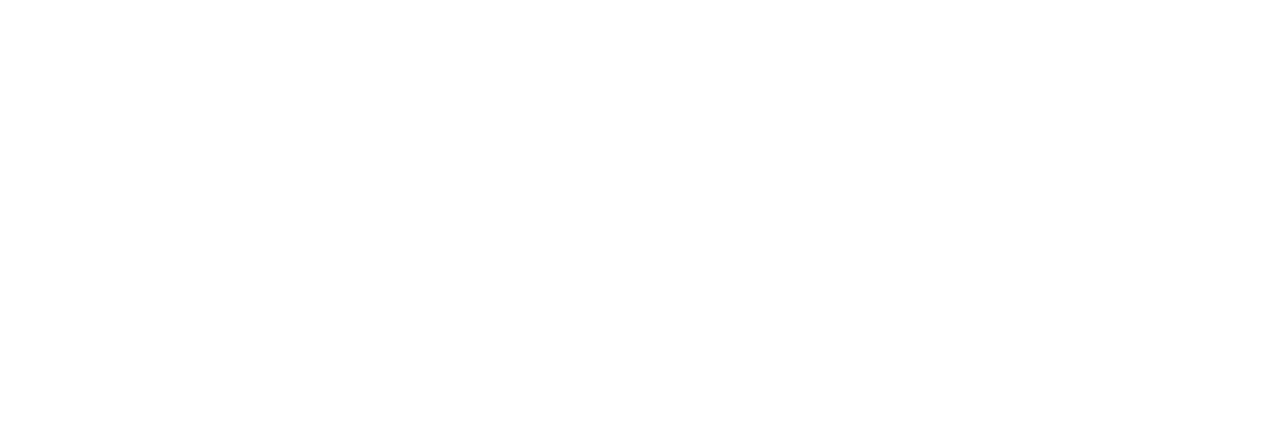
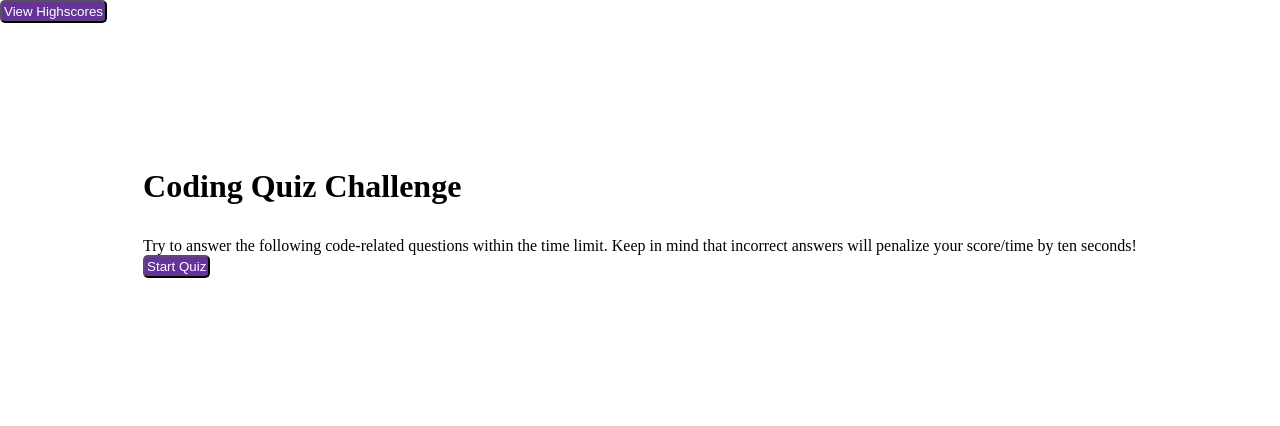
Before and after one commit to MaxKottong/Coding-Quiz, a plain HTML site: page index.html in a window 1280 px wide. Drawn offline with Linux system fonts and the light colour scheme.

Commit message:
Added initial header and body elements for homepage, as well as some styling to them

```diff
--- a/assets/css/style.css
+++ b/assets/css/style.css
@@ -1,3 +1,29 @@
-body
-{
+* {
+    box-sizing: border-box;
+    margin: 0;
+    padding: 0;
 }
+
+.container {
+    width: 100vw;
+    height: 50vh;
+    display: flex;
+    justify-content: center;
+    align-items: center;
+    max-width: 80rem;
+    margin: 0 auto;
+    padding: 2rem;
+}
+
+h1 {
+    font-size: 32px;
+    margin-bottom: 2rem;
+}
+
+.btn {
+    background-color: rebeccapurple;
+    color: white;
+    text-decoration: none;
+    padding: 2px;
+    border-radius: 5px;
+}
--- a/assets/js/script.js
+++ b/assets/js/script.js
@@ -1 +1,27 @@
-// JavaScript source code
+var questions = [
+    {
+        question: "What is a question?",
+        answerChoices: ["1", "2", "3", "4"],
+        answer: 2
+    },
+    {
+        question: "What is a question?",
+            answerChoices: ["1", "2", "3", "4"],
+            answer: 2
+    },
+    {
+        question: "What is a question?",
+            answerChoices: ["1", "2", "3", "4"],
+            answer: 2
+    },
+    {
+        question: "What is a question?",
+            answerChoices: ["1", "2", "3", "4"],
+            answer: 2
+    },
+    {
+        question: "What is a question?",
+            answerChoices: ["1", "2", "3", "4"],
+            answer: 2
+    }
+];
--- a/index.html
+++ b/index.html
@@ -7,7 +7,16 @@
     <link rel="stylesheet" href="./assets/css/style.css">
 </head>
 <body>
-
+    <header>
+        <button id="highscores" class="btn">View Highscores</button>
+    </header>
+<div class="container">
+    <div id="homepage">
+        <h1>Coding Quiz Challenge</h1>
+        <p>Try to answer the following code-related questions within the time limit. Keep in mind that incorrect answers will penalize your score/time by ten seconds!</p>
+        <button id="start-quiz" class="btn">Start Quiz</button>
+    </div>
+</div>
 
 <script src="./assets/js/script.js"></script>
 </body>
```
